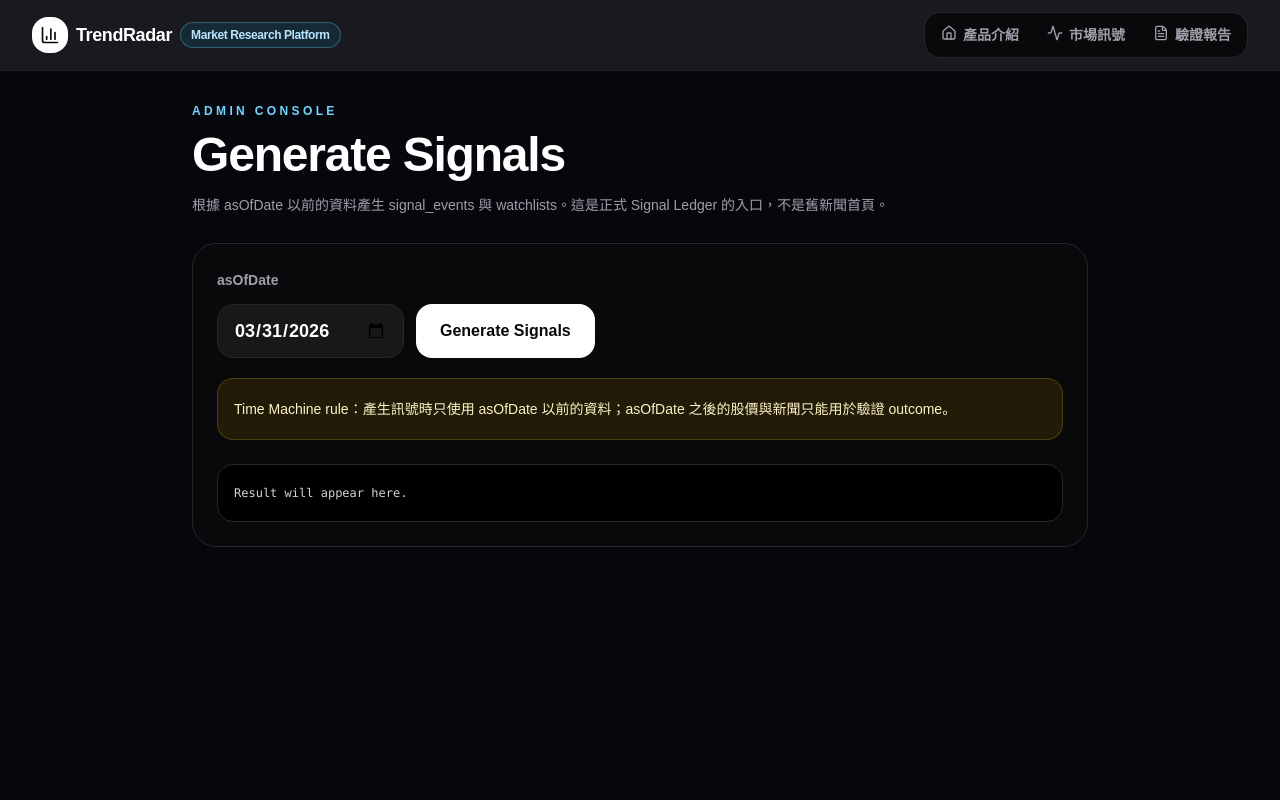
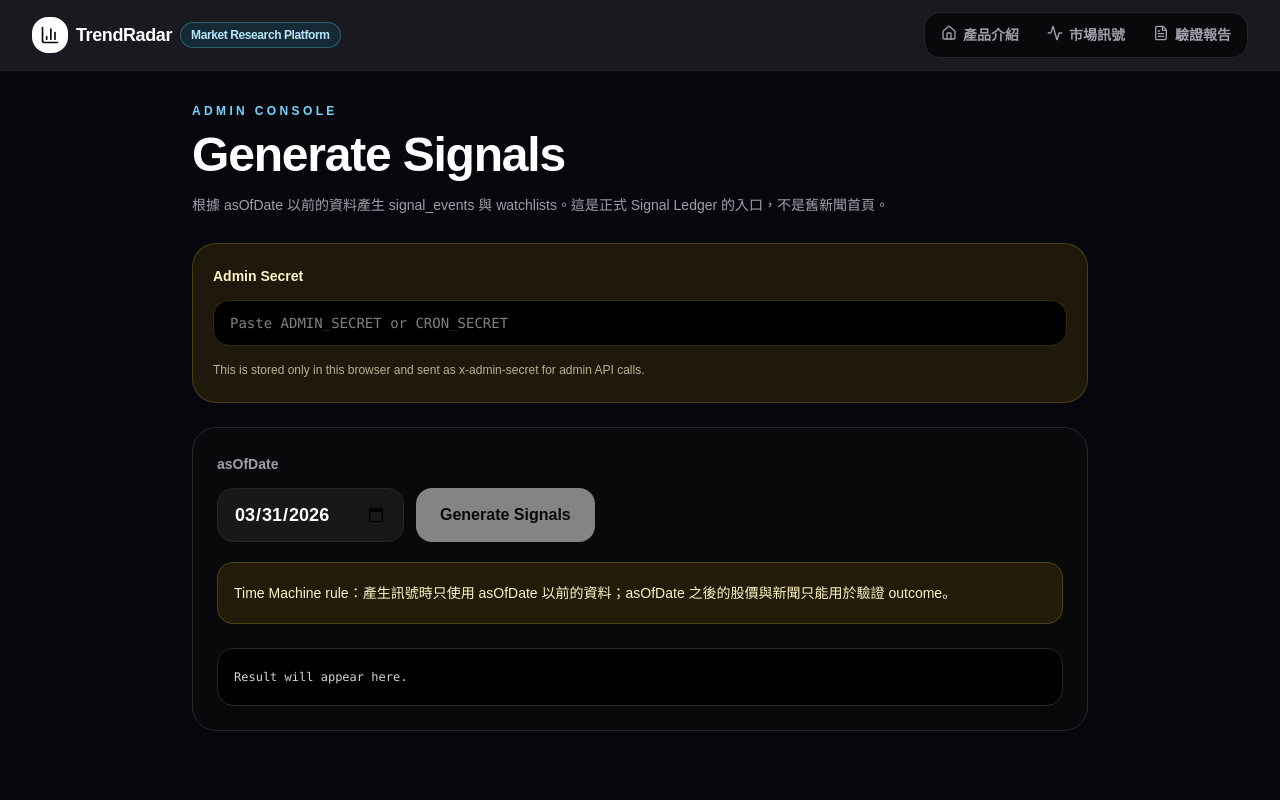
Before and after one commit to ahan0522/trendradar, a Next.js app: page /admin/signals in a window 1280 px wide. Shown: the top 800 px of the page. Built offline with nearby package versions, Linux system fonts and the light colour scheme.

Commit message:
Protect admin launch endpoints

```diff
--- a/app/admin/backtest/page.tsx
+++ b/app/admin/backtest/page.tsx
@@ -1,6 +1,7 @@
 "use client";
 
 import { useEffect, useState } from "react";
+import { AdminSecretField } from "@/components/AdminSecretField";
 
 type SignalRow = {
   id: string;
@@ -13,6 +14,7 @@ export default function AdminBacktestPage() {
   const [signalEventId, setSignalEventId] = useState("");
   const [result, setResult] = useState("");
   const [loading, setLoading] = useState(false);
+  const [adminSecret, setAdminSecret] = useState("");
 
   useEffect(() => {
     fetch("/api/signals")
@@ -30,7 +32,7 @@ export default function AdminBacktestPage() {
     try {
       const response = await fetch("/api/admin/signals/backtest", {
         method: "POST",
-        headers: { "Content-Type": "application/json" },
+        headers: { "Content-Type": "application/json", "x-admin-secret": adminSecret },
         body: JSON.stringify(all ? {} : { signalEventId }),
       });
       const payload = await response.json();
@@ -53,6 +55,8 @@ export default function AdminBacktestPage() {
           </p>
         </header>
 
+        <AdminSecretField value={adminSecret} onChange={setAdminSecret} />
+
         <section className="rounded-3xl border border-zinc-800 bg-zinc-950/90 p-6">
           <label className="text-sm font-bold text-zinc-400" htmlFor="signal">Signal</label>
           <select id="signal" value={signalEventId} onChange={(event) => setSignalEventId(event.target.value)} className="mt-3 w-full rounded-2xl border border-zinc-800 bg-zinc-900 px-4 py-3 font-bold text-white outline-none focus:border-sky-400">
@@ -61,10 +65,10 @@ export default function AdminBacktestPage() {
           {signals.length === 0 ? <p className="mt-3 text-sm text-amber-300">目前沒有 signal 可回測。先到「市場訊號」確認是否有 topic-derived 訊號，或到「產生訊號」寫入正式 signal_events。</p> : null}
 
           <div className="mt-5 flex flex-wrap gap-3">
-            <button onClick={() => runBacktest(false)} disabled={loading || !signalEventId} className="rounded-2xl bg-white px-6 py-3 font-black text-zinc-950 transition hover:bg-sky-100 disabled:cursor-not-allowed disabled:opacity-50">
+            <button onClick={() => runBacktest(false)} disabled={loading || !signalEventId || !adminSecret} className="rounded-2xl bg-white px-6 py-3 font-black text-zinc-950 transition hover:bg-sky-100 disabled:cursor-not-allowed disabled:opacity-50">
               Run Selected 7/14/30/60D
             </button>
-            <button onClick={() => runBacktest(true)} disabled={loading} className="rounded-2xl border border-zinc-700 bg-zinc-900 px-6 py-3 font-bold text-zinc-200 transition hover:border-sky-400/60 disabled:cursor-not-allowed disabled:opacity-50">
+            <button onClick={() => runBacktest(true)} disabled={loading || !adminSecret} className="rounded-2xl border border-zinc-700 bg-zinc-900 px-6 py-3 font-bold text-zinc-200 transition hover:border-sky-400/60 disabled:cursor-not-allowed disabled:opacity-50">
               Run All Signals
             </button>
           </div>
--- a/app/admin/signals/page.tsx
+++ b/app/admin/signals/page.tsx
@@ -1,11 +1,13 @@
 "use client";
 
 import { useState } from "react";
+import { AdminSecretField } from "@/components/AdminSecretField";
 
 export default function AdminSignalsPage() {
   const [asOfDate, setAsOfDate] = useState("2026-03-31");
   const [result, setResult] = useState<string>("");
   const [loading, setLoading] = useState(false);
+  const [adminSecret, setAdminSecret] = useState("");
 
   async function generateSignals() {
     setLoading(true);
@@ -13,7 +15,7 @@ export default function AdminSignalsPage() {
     try {
       const response = await fetch("/api/admin/signals/generate", {
         method: "POST",
-        headers: { "Content-Type": "application/json" },
+        headers: { "Content-Type": "application/json", "x-admin-secret": adminSecret },
         body: JSON.stringify({ asOfDate }),
       });
       const payload = await response.json();
@@ -36,11 +38,13 @@ export default function AdminSignalsPage() {
           </p>
         </header>
 
+        <AdminSecretField value={adminSecret} onChange={setAdminSecret} />
+
         <section className="rounded-3xl border border-zinc-800 bg-zinc-950/90 p-6">
           <label className="text-sm font-bold text-zinc-400" htmlFor="asOfDate">asOfDate</label>
           <div className="mt-3 flex flex-col gap-3 sm:flex-row">
             <input id="asOfDate" type="date" value={asOfDate} onChange={(event) => setAsOfDate(event.target.value)} className="rounded-2xl border border-zinc-800 bg-zinc-900 px-4 py-3 text-lg font-bold text-white outline-none focus:border-sky-400" />
-            <button onClick={generateSignals} disabled={loading} className="rounded-2xl bg-white px-6 py-3 font-black text-zinc-950 transition hover:bg-sky-100 disabled:cursor-not-allowed disabled:opacity-50">
+            <button onClick={generateSignals} disabled={loading || !adminSecret} className="rounded-2xl bg-white px-6 py-3 font-black text-zinc-950 transition hover:bg-sky-100 disabled:cursor-not-allowed disabled:opacity-50">
               {loading ? "Generating..." : "Generate Signals"}
             </button>
           </div>
--- a/app/admin/stocks/import/page.tsx
+++ b/app/admin/stocks/import/page.tsx
@@ -1,6 +1,7 @@
 "use client";
 
 import { useState } from "react";
+import { AdminSecretField } from "@/components/AdminSecretField";
 
 const sampleCsv = `symbol,market,date,open,high,low,close,adj_close,volume
 MU,US,2026-03-31,100,101,99,100,100,1000000
@@ -12,6 +13,7 @@ export default function ImportStocksPage() {
   const [csv, setCsv] = useState(sampleCsv);
   const [result, setResult] = useState("");
   const [loading, setLoading] = useState(false);
+  const [adminSecret, setAdminSecret] = useState("");
 
   async function importCsv() {
     setLoading(true);
@@ -19,7 +21,7 @@ export default function ImportStocksPage() {
     try {
       const response = await fetch("/api/admin/stocks/import-csv", {
         method: "POST",
-        headers: { "Content-Type": "application/json" },
+        headers: { "Content-Type": "application/json", "x-admin-secret": adminSecret },
         body: JSON.stringify({ csv }),
       });
       const payload = await response.json();
@@ -42,13 +44,15 @@ export default function ImportStocksPage() {
           </p>
         </header>
 
+        <AdminSecretField value={adminSecret} onChange={setAdminSecret} />
+
         <section className="rounded-3xl border border-zinc-800 bg-zinc-950/90 p-6">
           <div className="mb-3 flex flex-wrap items-center justify-between gap-3">
             <p className="text-sm font-bold text-zinc-400">CSV Input</p>
             <span className="rounded-full border border-zinc-800 bg-zinc-900 px-3 py-1 text-xs font-bold text-zinc-500">symbol + market + date upsert</span>
           </div>
           <textarea value={csv} onChange={(event) => setCsv(event.target.value)} className="h-80 w-full rounded-2xl border border-zinc-800 bg-black p-4 font-mono text-sm leading-6 text-zinc-200 outline-none focus:border-sky-400" />
-          <button onClick={importCsv} disabled={loading} className="mt-4 rounded-2xl bg-white px-6 py-3 font-black text-zinc-950 transition hover:bg-sky-100 disabled:cursor-not-allowed disabled:opacity-50">
+          <button onClick={importCsv} disabled={loading || !adminSecret} className="mt-4 rounded-2xl bg-white px-6 py-3 font-black text-zinc-950 transition hover:bg-sky-100 disabled:cursor-not-allowed disabled:opacity-50">
             {loading ? "Importing..." : "Import CSV"}
           </button>
           <pre className="mt-6 max-h-72 overflow-auto rounded-2xl border border-zinc-800 bg-black p-4 text-xs leading-6 text-zinc-300">{result || "Import result will appear here."}</pre>
--- a/app/api/admin/signals/backtest/route.ts
+++ b/app/api/admin/signals/backtest/route.ts
@@ -1,7 +1,11 @@
 import { NextRequest, NextResponse } from "next/server";
 import { runBacktestForAllSignals, runBacktestForSignal } from "@/lib/signals/backtest";
+import { requireAdminSecret } from "@/lib/admin-auth";
 
 export async function POST(request: NextRequest) {
+  const unauthorized = requireAdminSecret(request);
+  if (unauthorized) return unauthorized;
+
   try {
     const body = (await request.json().catch(() => ({}))) as { signalEventId?: string };
     const result = body.signalEventId ? await runBacktestForSignal(body.signalEventId) : await runBacktestForAllSignals();
--- a/app/api/admin/signals/generate/route.ts
+++ b/app/api/admin/signals/generate/route.ts
@@ -2,8 +2,12 @@ import { NextRequest, NextResponse } from "next/server";
 import { getSupabaseAdmin } from "@/lib/supabase-server";
 import { detectSignalsFromTopics } from "@/lib/signals/signal-engine";
 import { mapBeneficiaries } from "@/lib/signals/beneficiary-mapping";
+import { requireAdminSecret } from "@/lib/admin-auth";
 
 export async function POST(request: NextRequest) {
+  const unauthorized = requireAdminSecret(request);
+  if (unauthorized) return unauthorized;
+
   try {
     const body = (await request.json()) as { asOfDate?: string };
     const asOfDate = body.asOfDate ?? new Date().toISOString().slice(0, 10);
--- a/app/api/admin/stocks/import-csv/route.ts
+++ b/app/api/admin/stocks/import-csv/route.ts
@@ -1,7 +1,11 @@
 import { NextRequest, NextResponse } from "next/server";
 import { parseStockPriceCsv, upsertStockPrices } from "@/lib/signals/stock-prices";
+import { requireAdminSecret } from "@/lib/admin-auth";
 
 export async function POST(request: NextRequest) {
+  const unauthorized = requireAdminSecret(request);
+  if (unauthorized) return unauthorized;
+
   try {
     const body = (await request.json()) as { csv?: string };
     const prices = parseStockPriceCsv(body.csv ?? "");
--- /dev/null
+++ b/components/AdminSecretField.tsx
@@ -0,0 +1,36 @@
+"use client";
+
+import { useEffect } from "react";
+
+type AdminSecretFieldProps = {
+  value: string;
+  onChange: (value: string) => void;
+};
+
+export function AdminSecretField({ value, onChange }: AdminSecretFieldProps) {
+  useEffect(() => {
+    onChange(localStorage.getItem("trendradar-admin-secret") ?? "");
+  }, [onChange]);
+
+  function updateValue(nextValue: string) {
+    onChange(nextValue);
+    localStorage.setItem("trendradar-admin-secret", nextValue);
+  }
+
+  return (
+    <div className="rounded-3xl border border-amber-300/20 bg-amber-400/10 p-5">
+      <label className="text-sm font-bold text-amber-100" htmlFor="adminSecret">Admin Secret</label>
+      <input
+        id="adminSecret"
+        type="password"
+        value={value}
+        onChange={(event) => updateValue(event.target.value)}
+        placeholder="Paste ADMIN_SECRET or CRON_SECRET"
+        className="mt-3 w-full rounded-2xl border border-amber-300/20 bg-black px-4 py-3 font-mono text-sm text-white outline-none focus:border-amber-300"
+      />
+      <p className="mt-3 text-xs leading-6 text-amber-100/70">
+        This is stored only in this browser and sent as x-admin-secret for admin API calls.
+      </p>
+    </div>
+  );
+}
--- /dev/null
+++ b/lib/admin-auth.ts
@@ -0,0 +1,28 @@
+import { NextRequest, NextResponse } from "next/server";
+
+export function getAdminSecret() {
+  return process.env.ADMIN_SECRET || process.env.CRON_SECRET || "";
+}
+
+export function isAdminRequest(request: NextRequest) {
+  const expected = getAdminSecret();
+  if (!expected) return false;
+
+  const headerSecret = request.headers.get("x-admin-secret");
+  const authHeader = request.headers.get("authorization");
+  const bearerSecret = authHeader?.startsWith("Bearer ") ? authHeader.slice("Bearer ".length) : "";
+
+  return headerSecret === expected || bearerSecret === expected;
+}
+
+export function requireAdminSecret(request: NextRequest) {
+  if (isAdminRequest(request)) return null;
+
+  return NextResponse.json(
+    {
+      ok: false,
+      error: "Unauthorized admin request. Provide x-admin-secret or Authorization: Bearer <secret>.",
+    },
+    { status: 401 },
+  );
+}
```
Also changed, not shown: 1 other file (tests, documents, lock files or other folders).
